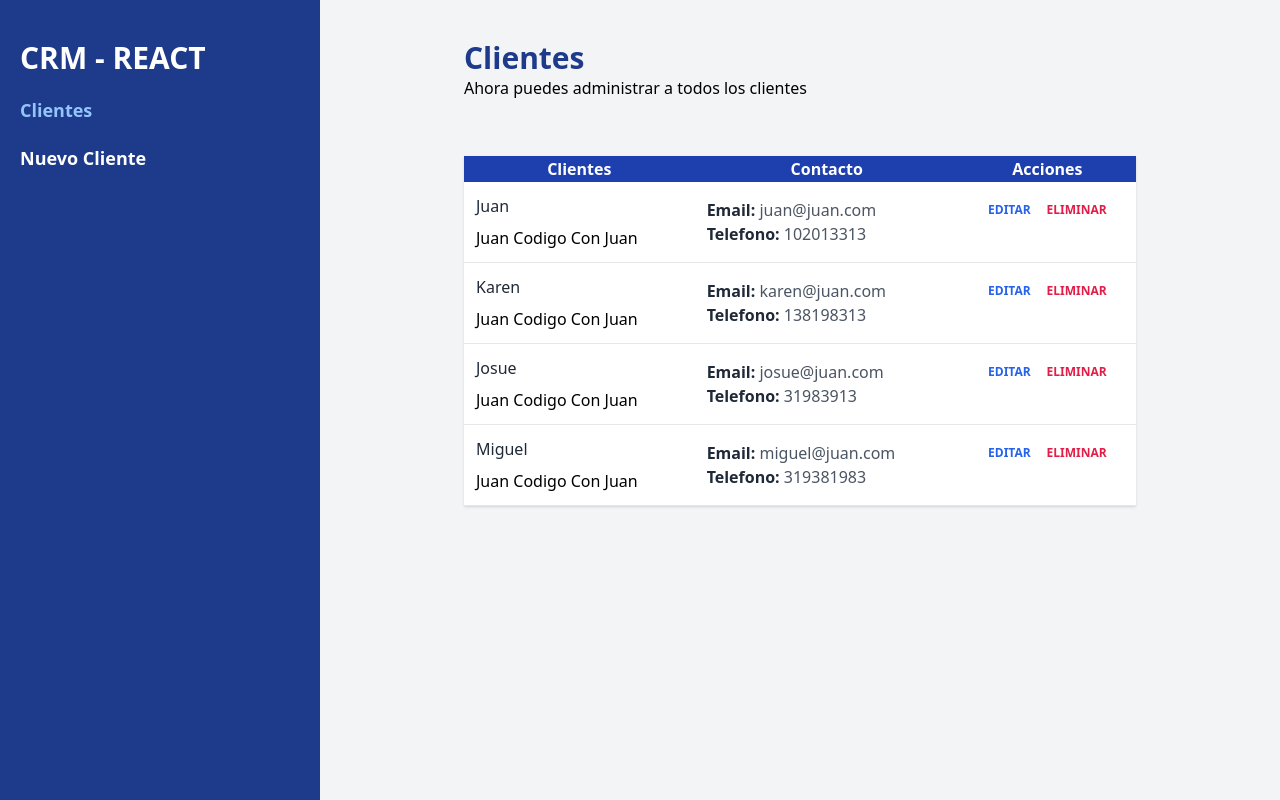
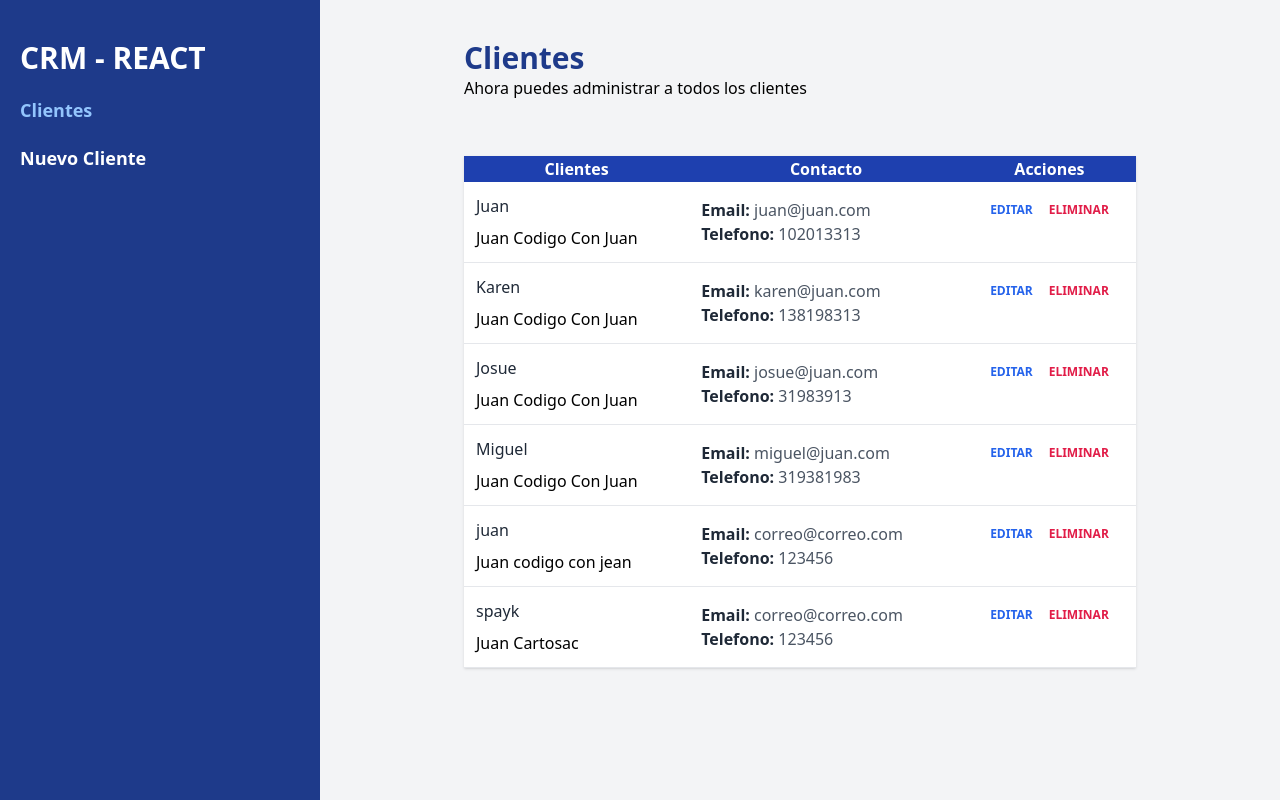
Before and after one commit to AtochePascual-Dev/CRM-React, a React (Vite) app: page / in a window 1280 px wide. Built offline with nearby package versions, Linux system fonts and the light colour scheme; data requests are answered from the project's data file.

Commit message:
[FEATURE] registrar cliente

```diff
--- a/db.json
+++ b/db.json
@@ -28,6 +28,22 @@
       "telefono": 319381983,
       "email": "miguel@juan.com",
       "empresa": "Codigo Con Juan"
+    },
+    {
+      "nombre": "juan",
+      "empresa": "codigo con jean",
+      "email": "correo@correo.com",
+      "telefono": "123456",
+      "notas": "sdfsd",
+      "id": 5
+    },
+    {
+      "nombre": "spayk",
+      "empresa": "Cartosac",
+      "email": "correo@correo.com",
+      "telefono": "123456",
+      "notas": "he's sick",
+      "id": 6
     }
   ]
 }
--- a/index.html
+++ b/index.html
@@ -8,7 +8,7 @@
   <title>CRM - React</title>
 </head>
 
-<body class="relative min-h-screen overflow-hidden bg-gray-100">
+<body class="relative min-h-screen bg-gray-100">
   <div id="root"></div>
   <script type="module" src="/src/main.jsx"></script>
 </body>
--- a/src/main.jsx
+++ b/src/main.jsx
@@ -1,10 +1,11 @@
 import React from 'react'
 import ReactDOM from 'react-dom/client'
 import './index.css'
+
 import { createBrowserRouter, RouterProvider } from 'react-router-dom'
 import Layout from './components/Layout';
 import Clientes, { loader as clientesLoader } from './pages/Clientes';
-import NuevoCliente from './pages/NuevoCliente';
+import NuevoCliente, { action as nuevoClienteAction } from './pages/NuevoCliente';
 
 const router = createBrowserRouter([
   {
@@ -18,7 +19,8 @@ const router = createBrowserRouter([
       },
       {
         path: '/clientes/nuevo',
-        element: <NuevoCliente />
+        element: <NuevoCliente />,
+        action: nuevoClienteAction
       },
     ]
   }
--- a/src/pages/NuevoCliente.jsx
+++ b/src/pages/NuevoCliente.jsx
@@ -1,6 +1,34 @@
+import { Form, redirect, useActionData } from "react-router-dom"
 import Formulario from "../components/Formulario"
+import Alerta from "../components/Alerta";
+import { registrarCliente } from "../api/clientes";
+
+export const action = async ({ request }) => {
+  // Obtener datos del formulario
+  const fromData = await request.formData();
+  const cliente = Object.fromEntries(fromData);
+  const email = fromData.get("email");
+  const regex = /^\w+([.-_+]?\w+)*@\w+([.-]?\w+)*(\.\w{2,10})+$/;
+
+  // Validar datos del cliente
+  if (Object.values(cliente).includes('')) {
+    return 'Todos los campos son obligatorios';
+  };
+
+  // Validar email
+  if (!regex.test(email)) {
+    return 'Email no valido';
+  };
+
+  await registrarCliente(cliente);
+
+  return redirect("/")
+};
 
 const NuevoCliente = () => {
+  const error = useActionData();
+
+
   return (
     <div className="w-11/12 max-w-2xl mx-auto">
 
@@ -8,6 +36,13 @@ const NuevoCliente = () => {
       <p>Ahora puedes agregar un cliente</p>
 
       <div className="mt-10 px-5 py-10 bg-white">
+
+        {error && <Alerta>{error}</Alerta>}
+
+        <Form
+          method="POST"
+          noValidate
+        >
           <Formulario />
 
           <input
@@ -15,6 +50,7 @@ const NuevoCliente = () => {
             type="submit"
             value="Agregar Cliente"
           />
+        </Form>
       </div>
     </div>
   )
```
Lines whose indentation alone changed are shown as unchanged.
